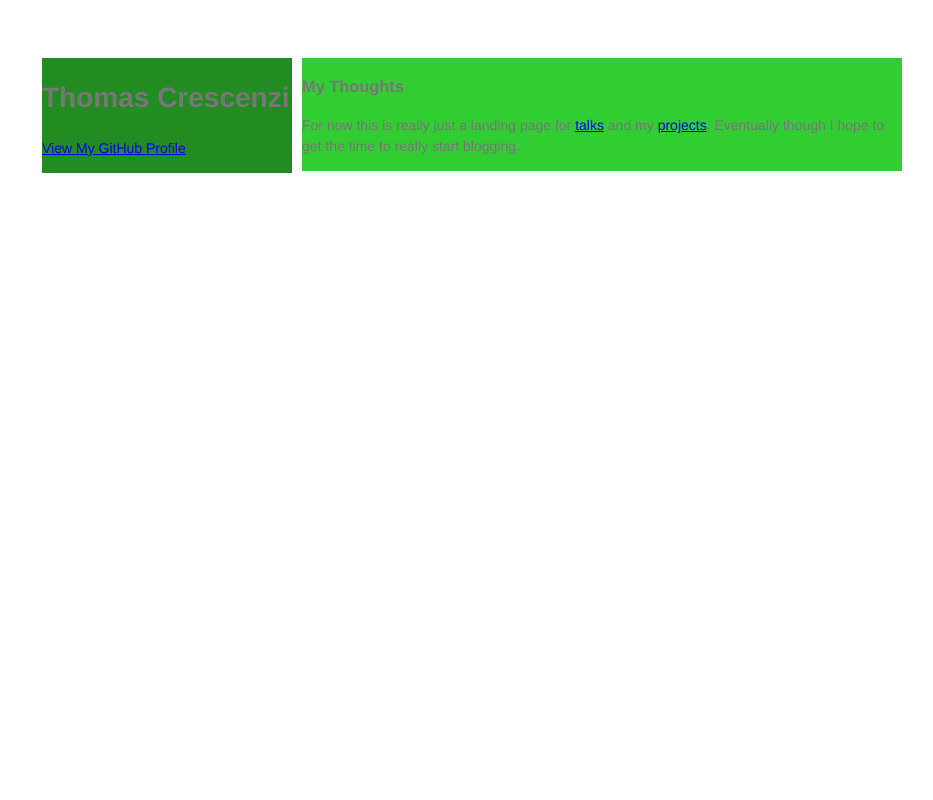
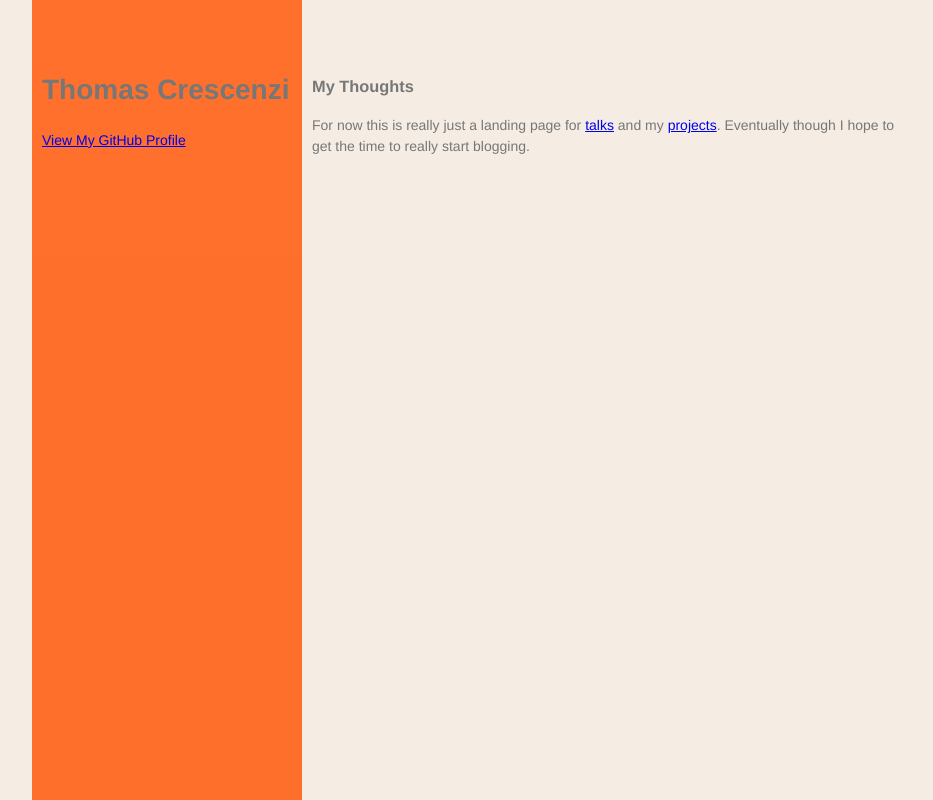
Before and after one commit to trescenzi/trescenzi.github.com, a plain HTML site: page index.html in a window 1280 px wide. Shown: the whole page, without its empty margins (168-1101 px from the left). Drawn offline with Linux system fonts and the light colour scheme.

Commit message:
got rid of the terribad colors and made it look kinda like what I want

```diff
--- a/stylesheets/styles.css
+++ b/stylesheets/styles.css
@@ -3,24 +3,28 @@ body {
   font:14px/1.5 "Helvetica Neue", Helvetica, Arial, sans-serif;
   color:#777;
   font-weight: 400;
+  background-color: #F5EDE3;
   height:100%;
 }
 
 .middle{
-  width:860px;
+  width:880px;
   margin: 0 auto;
 }
 
 .left{
   width: 250px;
-  background-color: forestgreen;
+  background-color: rgba(283,98,24,.9);
   float: left;
+  padding: 50px 10px 0px 10px;
   height:100%;
+  bottom: 0;
+  position: fixed;
+  top: 0;
 }
 
 .right{
   width: 600px;
-  background-color: limegreen;
   float:right
 }
 
```
